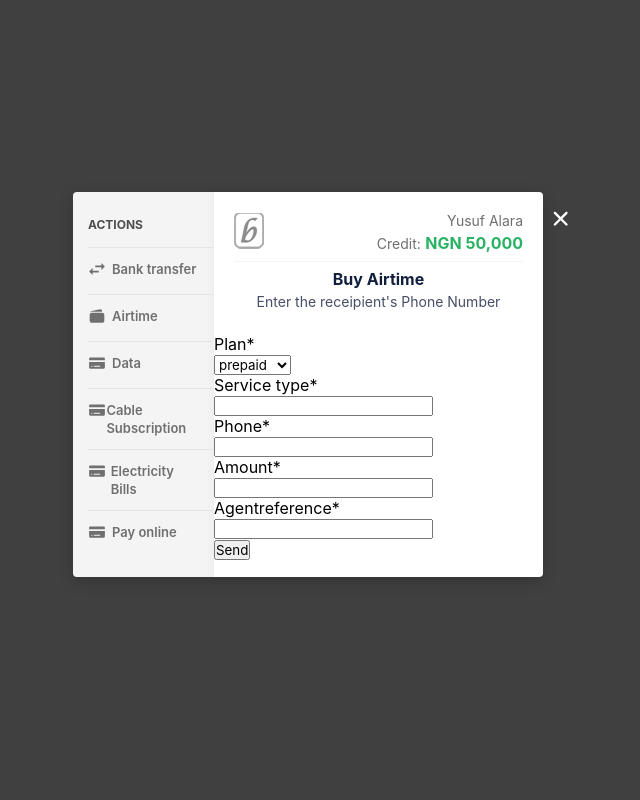
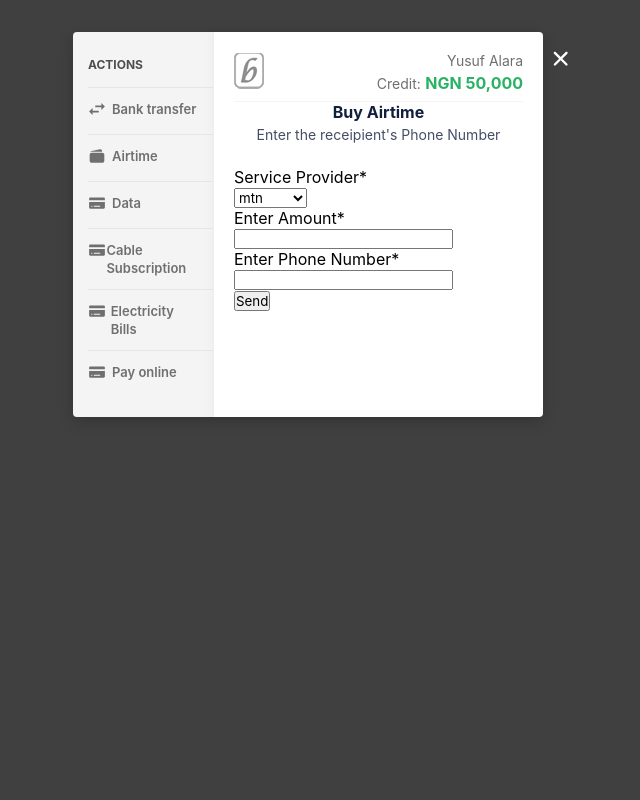
Before and after one commit to AsyncDeveloper245/betremitui, a Django app: page /airtime/ in a window 1280 px wide. Shown: the whole page, without its empty margins (332-972 px from the left). Run offline with Django 3.2, Linux system fonts and the light colour scheme; data that the repository does not hold is empty; some libraries are stand-ins or nearby versions.

Commit message:
add airtime functionality

```diff
--- a/betremitapp/forms.py
+++ b/betremitapp/forms.py
@@ -1,13 +1,20 @@
 from django import forms
-
+from django.forms.widgets import HiddenInput
+from baxi_api.betremit_misc import GenerateReference
 plan_options = (
     ('prepaid','prepaid'),
     ('postpaid','postpaid'),
 )
 
+service_type = (
+    ('mtn','mtn'),
+    ('glo','glo'),
+    ('9mobile','9mobile'),
+    ('airtel','airtel'),
+    ('smile','smile')
+)
+
 class AirtimePurchaseForm(forms.Form):
-    agentReference = forms.CharField(max_length=35)
-    plan = forms.ChoiceField(choices = plan_options)
-    service_type = forms.CharField(max_length=7)
-    amount = forms.IntegerField()
-    phone = forms.CharField(max_length=11)
+    service_type = forms.ChoiceField(label='Service Provider',choices=service_type)
+    amount = forms.IntegerField(label='Enter Amount')
+    phone = forms.CharField(max_length=11,label='Enter Phone Number')
--- a/betremitapp/views.py
+++ b/betremitapp/views.py
@@ -1,3 +1,4 @@
+from django.http.response import HttpResponse
 from django.shortcuts import redirect, render
 from django.views.generic import TemplateView
 from baxi_api.betremit import Betremit
@@ -54,24 +55,28 @@ def AirtimeView(request):
         return render(request,'airtime.html',{"services":services,'agentReference':agentReference,"agentId":agentId,'form':form})
 
     if request.method == 'POST':
-        plan = request.POST['plan']
-        service = request.POST['service_type']
-        amount = request.POST['amount']
-        phone = request.POST['phone']
-        payload = {
-            'agentReference':agentReference,
-            'agentId':207,
-            'plan':plan,
-            "amount":int(amount),
-            "phone":phone,
-            "service_type":service,
-        }
-        print(payload)
-        response = betremit.Airtime.request_airtime(payload)
-        print(response)
+        form = AirtimePurchaseForm(request.POST)
+        if form.is_valid():
+            #plan = form.cleaned_data['plan']
+            service_type = form.cleaned_data['service_type']
+            amount = form.cleaned_data['amount']
+            phone = form.cleaned_data['phone']
+            payload = {
+                'agentReference':agentReference,
+                'agentId':207,
+                'plan':'prepaid',
+                "amount":int(amount),
+                "phone":phone,
+                "service_type":service_type,
+            }
+            response = betremit.Airtime.request_airtime(payload)
 
-        if not response == None:
-            return render(request,'trans_success.html')
+            if  response['data']['status'] == 'success':
+                res = response['data']['data']['transactionMessage']
+                return render(request,'trans_success.html',{'amount':amount,'phone':phone,'agentref':agentReference,'res':res})
+
+            else:
+                return redirect('error_page')
 
         else:
-            return render(request,'trans_failure.html')
+                return HttpResponse('Form is not valid')
--- a/betremitui/settings.py
+++ b/betremitui/settings.py
@@ -41,7 +41,7 @@ INSTALLED_APPS = [
     'django.contrib.sessions',
     'django.contrib.messages',
     'django.contrib.staticfiles',
-    'crispy_forms'
+    'crispy_forms',
 ]
 
 
--- a/static/css/modal.css
+++ b/static/css/modal.css
@@ -399,21 +399,14 @@ form {
   color: rgba(69, 78, 101, 1);
   font-size: 14px;
 }
-.section-content {
-  padding: 2rem;
-}
+
 #money-code__code {
   font-size: 18px;
   color: #111f3d;
   margin-top: 8px;
   font-weight: bold;
 }
-.modal {
-  margin-top: 10rem;
-}
-.tab-content__form-container {
-  padding-bottom: 2em;
-}
+
 @-webkit-keyframes fadeEffect {
   from {
     opacity: 0;
--- a/templates/airtime.html
+++ b/templates/airtime.html
@@ -1,5 +1,6 @@
 {% extends 'base.html' %}
 {% load crispy_forms_tags %}
+
 
 {% block content%}
 <div class="tab-content__section-header">
@@ -7,63 +8,13 @@
     <p>Enter the receipient's Phone Number</p>
 </div>
 <div class="tab-content__form-container">
-
-    <!-- <form id="bank-transfer__form" method="post">
+    <form id="bank-transfer__form" method="post" name="bankTransfer">
         {% csrf_token %}
          <div class="betremit-form__item">
-            <select id="banklist" value="{{service}}" name="service_type" >
-                <option value="">Click here to select your service provider</option>
-
-                {%for service in services%}
-                <option >{{service}} NG</option>
-                {% endfor%}
-            </select>
-        </div>
-        <div class="betremit-form__item">
-            <input type="text" name="phone" pattern="\d*" maxlength="11" id="receipient_account" placeholder="Receipient phone number(11 digits)">
-        </div>
-        <div class="betremit-form__item">
-            <input type="number" name="amount" id="transfer_amount" placeholder="Amount">
-        </div>
-        <div class="betremit-form__item">
-            <input type="hidden" name="agentId" id="transfer_amount" value="{{agentId}}">
-        </div>
-        <div class="betremit-form__item">
-            <input type="hidden" name="plan" id="transfer_amount" value="prepaid">
-        </div>
-        <div class="betremit-form__item">
-            <input type="hidden" name="agentReference" id="transfer_amount" value="{{agentReference}}">
-        </div>
-        <div class="betremit-form__item">
-            <input type="submit" value="Send">
-             <button style="width: 100%; color: green;" type="submit">Send</button>
         </div>
 
         {{form|crispy}}
         <button type="submit" class="btn btn-primary"> Send</button>
-    </form> -->
-    <form method="post">
-        {% csrf_token %}
-        <div class="form-row">
-          <div class="form-group col-md-6 mb-0">
-            {{ form.plan|as_crispy_field }}
-          </div>
-          <div class="form-group col-md-6 mb-0">
-            {{ form.service_type|as_crispy_field }}
-          </div>
-        </div>
-        <div class="form-row">
-          <div class="form-group col-md-6 mb-0">
-            {{ form.phone|as_crispy_field }}
-          </div>
-          <div class="form-group col-md-4 mb-0">
-            {{ form.amount|as_crispy_field }}
-          </div>
-          <div class="form-group col-md-2 mb-0">
-            {{ form.agentReference|as_crispy_field }}
-          </div>
-        </div>
-        <button type="submit" class="btn btn-primary">Send</button>
-      </form>
+    </form>
 </div>
 {% endblock content%}
--- a/templates/base.html
+++ b/templates/base.html
@@ -19,7 +19,7 @@
         </div>
         <div >
             <div class="betremit-modal-dialog modal">
-                <div class="betremit-modal-dialog__form" style="margin-top: 12rem;">
+                <div class="betremit-modal-dialog__form" style="margin-top: 2rem;">
                     <div class="betremit-modal-dialog__navigation">
                         <div class="betremit-modal-dialog__navigation-container">
                             <div class="betremit-modal-dialog__navigation-title">
@@ -136,7 +136,7 @@
                                 </div>
                             </div>
                             <div >
-                                <div class="betremit-modal-dialog__container " style="margin-bottom: 1em;">
+                                <div>
                                     {% block content%}
                                     {%endblock content%}
                             </div>
--- a/templates/trans_failure.html
+++ b/templates/trans_failure.html
@@ -3,8 +3,6 @@
 {%block content%}
 <div class="tab-content__section-header">
 <div class="tab-content__form-container">
-<div class="betremit-modal-dialog__content-body">
-<div class="bank-transfer__error section-state">
     <svg id="error-svg" width="70" height="70" xmlns="http://www.w3.org/2000/svg" viewBox="0 0 128 128">
         <g transform="translate(4 4)" stroke="#D0021B" fill="none" fill-rule="evenodd">
             <circle stroke-width="7" cx="58.5" cy="58.5" r="58.5" />
@@ -15,8 +13,7 @@
 
     <h2>Transaction failed</h2>
     <p>An error occurred. Please try again</p>
-</div>
-</div>
+
 </div>
 </div>
 
```
Also changed, not shown: templates/trans_success.html (+16 -12 lines), db.sqlite3.
